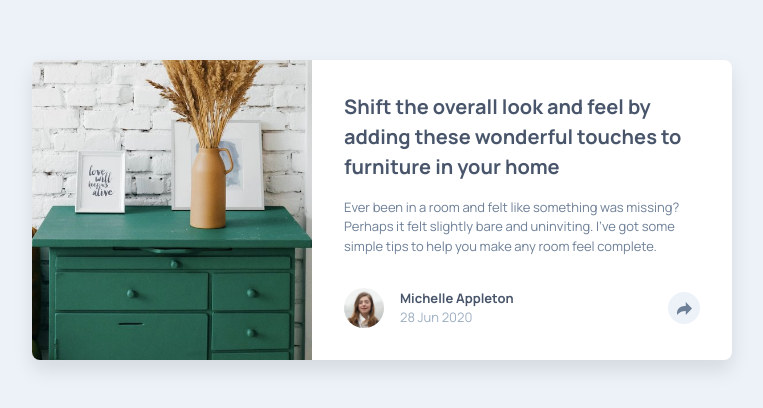
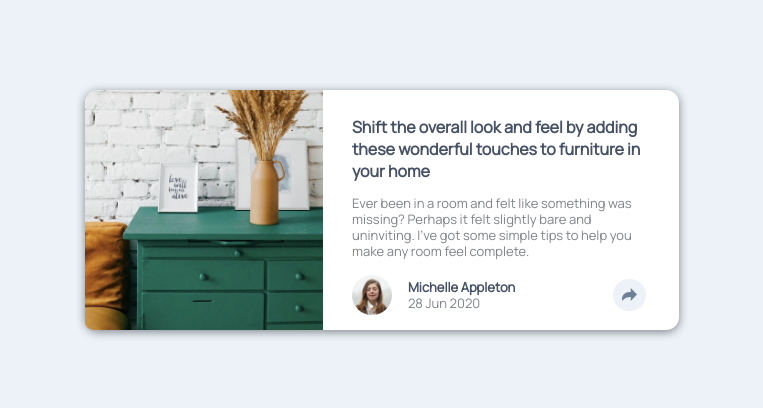
Before and after one commit to jfp99/article-preview, a plain HTML site: page index.html in a window 1280 px wide. Shown: the part 190-598 px from the top of the page, without its empty margins (258-1021 px from the left). Drawn offline with Linux system fonts and the light colour scheme.

Commit message:
reworked

```diff
--- /dev/null
+++ b/css/fonts.css
@@ -0,0 +1,7 @@
+@font-face {
+font-family: 'Manrope';
+src: url('../fonts/Manrope-VariableFont_wght.ttf') format('truetype');
+  font-weight: normal;  /* Adjust for different weights (e.g., 400, 700) */
+  font-style: normal;   /* Use 'italic' for italic variants */
+  font-display: swap;   /* Ensures text renders faster */
+}
--- /dev/null
+++ b/css/reset.css
@@ -0,0 +1,63 @@
+*,
+*::before,
+*::after {
+box-sizing: border-box;
+}
+
+* {
+margin: 0;
+}
+
+@media (prefers-reduced-motion: no-preference) {
+html {
+interpolate-size: allow-keywords;
+}
+}
+
+body {
+line-height: 1.231;
+-webkit-font-smoothing: antialiased;
+}
+
+img,
+picture,
+video,
+canvas,
+svg {
+display: block;
+max-width: 100%;
+}
+
+input,
+button,
+textarea,
+select {
+font: inherit;
+}
+
+p,
+h1,
+h2,
+h3,
+h4,
+h5,
+h6 {
+overflow-wrap: break-word;
+}
+
+p {
+text-wrap: pretty;
+}
+h1,
+h2,
+h3,
+h4,
+h5,
+h6 {
+text-wrap: balance;
+}
+
+#root,
+#__next {
+isolation: isolate;
+}
--- /dev/null
+++ b/css/style.css
@@ -0,0 +1,231 @@
+@import url("/css/reset.css");
+@import url("/css/fonts.css");
+
+:root {
+--ff-main: "Manrope", Helvetica, Arial, sans-serif;
+--fw-regular: 500;
+--fw-bold: 700;
+
+--clr-bluegray900: hsl(217, 19%, 35%);
+--clr-bluegray700: hsl(214, 17%, 51%);
+--clr-bluegray400: hsl(212, 23%, 69%);
+--clr-bluegray200: hsl(210, 46%, 95%);
+
+--color-font: hsl(212, 4.45%, 51.57%);
+--color-font-bold: hsl(218.71, 18.13%, 33.53%);
+}
+
+html {
+font-size: 13px;
+font-family: var(--ff-main);
+}
+
+body {
+height: 100vh;
+color: var(--color-font);
+background-color: var(--clr-bluegray200);
+display: flex;
+flex-direction: column;
+align-items: center;
+justify-content: center;
+}
+.card {
+border-radius: 1rem;
+width: 25.231rem;
+margin-inline: 1rem;
+background-color: white;
+position: relative;
+}
+
+.imageContainer {
+height: 200px;
+}
+
+.headerImage {
+width: 100%;
+height: 100%;
+object-fit: cover;
+object-position: 0% 30%;
+border-top-left-radius: 1rem;
+border-top-right-radius: 1rem;
+}
+
+.contentWrapper {
+padding-inline: 2.77rem;
+}
+
+.headText {
+color: var(--color-font-bold);
+margin-top: 3.231rem;
+font-size: 1.231rem;
+font-weight: var(--fw-bold);
+line-height: 1.692rem;
+}
+
+.descriptionText {
+margin-top: 1.846rem;
+margin-bottom: 2.923rem;
+}
+
+.authorWrapper {
+display: flex;
+place-items: center;
+margin-bottom: 1.538rem;
+}
+
+.profilePicture {
+width: 3.077rem;
+border-radius: 50%;
+margin-right: 1.231rem;
+}
+
+.name {
+color: var(--color-font-bold);
+font-weight: var(--fw-bold);
+}
+.date {
+font-weight: var(--fw-regular);
+}
+.shareButton {
+display: felx;
+place-content: center;
+margin-left: auto;
+height: 2.538rem;
+width: 2.538rem;
+background-color: var(--clr-bluegray200);
+border-radius: 50%;
+z-index: 10;
+}
+
+.shareButton.active {
+background-color: var(--clr-bluegray400);
+}
+
+.shareImg {
+margin: auto;
+}
+.shareImg.active {
+filter: brightness(0) invert(1);
+}
+
+.shareOverlay {
+visibility: hidden;
+display: flex;
+align-items: center;
+justify-content: flex-start;
+gap: 1rem;
+position: absolute;
+bottom: 0;
+left: 0;
+right: 0;
+background-color: var(--clr-bluegray900);
+height: 75px;
+padding-left: 36px;
+border-bottom-left-radius: 1rem;
+border-bottom-right-radius: 1rem;
+}
+
+.shareOverlay.active {
+visibility: visible;
+}
+.shareOverlay p {
+color: var(--clr-bluegray200);
+text-transform: uppercase;
+letter-spacing: 0.375rem;
+}
+.shareOverlay ul {
+display: flex;
+list-style: none;
+margin: 0;
+padding: 0;
+gap: 1rem;
+}
+
+.circle.active .shareIcon {
+filter: brightness(0) invert(1);
+}
+
+@media screen and (min-width: 730px) {
+.card {
+display: flex;
+width: 45.625rem;
+height: 18.5rem;
+box-shadow: 0px 2px 10px;
+}
+
+.imageContainer {
+width: 18.25rem;
+height: 100%;
+}
+
+.headerImage {
+border-top-right-radius: 0;
+border-bottom-left-radius: 0.625rem;
+}
+
+.contentWrapper {
+flex: 1;
+display: flex;
+flex-direction: column;
+justify-content: space-between;
+padding: 2rem;
+padding-left: 2.25rem;
+padding-right: 2.5rem;
+}
+
+.headText {
+margin-top: 0;
+margin-bottom: 1rem; /* Adjust space after heading */
+}
+
+.descriptionText {
+margin-top: 0;
+margin-bottom: 1.25rem;
+}
+
+.authorWrapper {
+margin-top: 0;
+margin-bottom: 0;
+margin-inline: 0;
+z-index: 1;
+}
+
+.date {
+color: var(--color-font);
+}
+.shareOverlay {
+position: absolute;
+bottom: 8rem;
+right: -3.5rem;
+transform: translate(222%, 65%);
+width: 15.385rem;
+height: auto;
+padding: 1.25rem 2rem;
+border-radius: 0.625rem;
+justify-content: center;
+gap: 1rem;
+padding-left: 2rem;
+box-shadow: 0px 2px 10px;
+
+& ul {
+    margin-left: 0;
+}
+
+&::after {
+    content: "";
+    position: absolute;
+    bottom: -0.625rem;
+    left: 50%;
+    transform: translateX(-50%) translateY(-2%);
+    width: 0;
+    height: 0;
+    border-left: 0.625rem solid transparent;
+    border-right: 0.625rem solid transparent;
+    border-top: 0.625rem solid var(--clr-bluegray900);
+}
+}
+
+.shareButton {
+z-index: 1;
+}
+}
--- a/index.html
+++ b/index.html
@@ -1,54 +1,67 @@
-<!DOCTYPE html>
+<!doctype html>
 <html lang="en">
-<head>
-  <meta charset="UTF-8">
-  <meta name="viewport" content="width=device-width, initial-scale=1.0"> <!-- displays site properly based on user's device -->
+  <head>
+    <meta charset="UTF-8" />
+    <meta name="viewport" content="width=device-width, initial-scale=1.0" />
+    <!-- displays site properly based on user's device -->
 
-  <link rel="icon" type="image/png" sizes="32x32" href="./images/favicon-32x32.png">
-  <link rel="stylesheet" href="./styles.css">
-  <meta name="description" content="Frontend Mentor | Article preview component">
-  <meta name="keywords" content="Frontend Mentor, Article preview component, HTML, CSS, JavaScript">
-  <link rel="preconnect" href="https://fonts.googleapis.com">
-  <link rel="preconnect" href="https://fonts.gstatic.com" crossorigin>
-  <link href="https://fonts.googleapis.com/css2?family=Manrope:wght@200..800&display=swap" rel="stylesheet">
-  <script defer src="./script.js"></script>
+    <link
+      rel="icon"
+      type="image/png"
+      sizes="32x32"
+      href="./images/favicon-32x32.png"
+    />
+    <link rel="stylesheet" href="./css/style.css" />
 
-  <title>Frontend Mentor | Article preview component</title>
-
-</head>
-<body>
-  <div class="card">
-    <img src="images/drawers.jpg" alt="Green dresser with decorative items" class="card-image">
-
-    <div class="card-content">
-      <h1 class="card-title">Shift the overall look and feel by adding these wonderful touches to furniture in your home</h1>
-      <p class="card-text">Ever been in a room and felt like something was missing? Perhaps it felt slightly bare and uninviting. I've got some simple tips to help you make any room feel complete.</p>
-
-      <div class="card-footer">
-        <div class="author">
-          <img src="images/avatar-michelle.jpg" alt="Michelle Appleton" class="author-avatar">
-          <div class="author-info">
-            <div class="author-name">Michelle Appleton</div>
-            <div class="date">28 Jun 2020</div>
+    <title>JFP | Frontend Mentor Article preview component</title>
+  </head>
+  <body>
+    <div class="card">
+      <div class="imageContainer">
+        <img
+          class="headerImage"
+          src="/images/drawers.jpg"
+          alt="A green wooden dresser with a framed 'love will keep us alive' picture and a vase of wheat stalks, against a white brick wall."
+        />
+      </div>
+      <div class="contentWrapper">
+        <p class="headText">
+          Shift the overall look and feel by adding these wonderful touches to
+          furniture in your home
+        </p>
+        <p class="descriptionText">
+          Ever been in a room and felt like something was missing? Perhaps it
+          felt slightly bare and uninviting. I’ve got some simple tips to help
+          you make any room feel complete.
+        </p>
+        <div class="authorWrapper">
+          <img
+            src="/images/avatar-michelle.jpg"
+            alt="Michelle Appleton profile picture"
+            class="profilePicture"
+          />
+          <p class="name">
+            Michelle Appleton <br /><span class="date">28 Jun 2020</span>
+          </p>
+          <div class="shareButton" id="shareButton">
+            <img
+              id="shareImg"
+              class="shareImg"
+              src="/images/icon-share.svg"
+              alt="share icon"
+            />
           </div>
         </div>
-
-        <button class="share-button" id="shareButton">
-          <svg xmlns="http://www.w3.org/2000/svg" width="15" height="13">
-            <path fill="#6E8098" d="M15 6.495L8.766.014V3.88H7.441C3.33 3.88 0 7.039 0 10.936v2.049l.589-.612C2.59 10.294 5.422 9.11 8.39 9.11h.375v3.867L15 6.495z"/>
-          </svg>
-        </button>
       </div>
-
-      <div class="share-tooltip" id="shareTooltip">
-        <span>Share</span>
-        <div class="social-icons">
-          <a href="#"><img src="images/icon-facebook.svg" alt="Facebook"></a>
-          <a href="#"><img src="images/icon-twitter.svg" alt="Twitter"></a>
-          <a href="#"><img src="images/icon-pinterest.svg" alt="Pinterest"></a>
-        </div>
+      <div class="shareOverlay" id="shareOverlay">
+        <p>Share</p>
+        <ul>
+          <li><img src="/images/icon-facebook.svg" alt="facebook icon" /></li>
+          <li><img src="/images/icon-twitter.svg" alt="twitter icon" /></li>
+          <li><img src="/images/icon-pinterest.svg" alt="pinterest icon" /></li>
+        </ul>
       </div>
     </div>
-  </div>
-</body>
+    <script src="/script/script.js"></script>
+  </body>
 </html>
--- a/styles.css
+++ /dev/null
@@ -1,211 +0,0 @@
-/* COLOR PALETTE */
-:root {
---dark-gray: hsl(217, 19%, 35%);
---desat-dark-blue: hsl(214, 17%, 51%);
---gray-blue: hsl(212, 23%, 69%);
---light-gray: hsl(210, 46%, 95%);
---white: hsl(0, 0%, 100%);
-/* SPACING */
---spacing-0: 0px;
---spacing-200: 16px;
---spacing-300: 24px;
---spacing-400: 32px;
---spacing-500: 40px;
---spacing-600: 48px;
---spacing-700: 64px;
---spacing-800: 80px;
---spacing-900: 96px;
---spacing-1300: 104px;
---spacing-2000: 160px;
-}
-
-* {
-    margin: 0;
-    padding: 0;
-    box-sizing: border-box;
-}
-
-body {
-    font-family: 'Manrope', sans-serif;
-    background-color: var(--light-gray);
-    display: flex;
-    justify-content: center;
-    align-items: center;
-    min-height: 100vh;
-    padding: 1.5rem;
-    line-height: 1.5;
-}
-
-.card {
-    background-color: var(--white);
-    border-radius: 0.5rem;
-    overflow: hidden;
-    max-width: 375px;
-    box-shadow: 0 10px 20px rgba(0,0,0,0.1);
-    position: relative;
-}
-
-.card-image {
-    width: 100%;
-    height: 200px;
-    object-fit: cover;
-}
-
-.card-content {
-    padding: 2rem 2rem 1.5rem;
-    position: relative;
-}
-
-.card-title {
-    color: var(--dark-gray);
-    font-size: 1rem;
-    margin-bottom: 1rem;
-    font-weight: 700;
-}
-
-.card-text {
-    color: var(--desat-dark-blue);
-    font-size: 0.8125rem;
-    margin-bottom: 2rem;
-}
-
-.card-footer {
-    display: flex;
-    align-items: center;
-    justify-content: space-between;
-    position: relative;
-}
-
-.author {
-    display: flex;
-    align-items: center;
-    gap: 1rem;
-}
-
-.author-avatar {
-    width: 40px;
-    height: 40px;
-    border-radius: 50%;
-}
-
-.author-info {
-    font-size: 0.8125rem;
-}
-
-.author-name {
-    color: var(--dark-gray);
-    font-weight: 700;
-}
-
-.date {
-    color: var(--gray-blue);
-}
-
-.share-button {
-    background-color: var(--light-gray);
-    border: none;
-    width: 32px;
-    height: 32px;
-    border-radius: 50%;
-    display: flex;
-    align-items: center;
-    justify-content: center;
-    cursor: pointer;
-    transition: all 0.3s ease;
-    position: relative;
-    z-index: 10;
-}
-
-.share-button.active {
-    background-color: var(--desat-dark-blue);
-    z-index: 20;
-}
-
-.share-button svg path {
-    transition: fill 0.3s ease;
-}
-
-.share-button.active svg path {
-    fill: var(--white);
-}
-
-.share-tooltip {
-    position: absolute;
-    bottom: 0;
-    left: 0;
-    right: 0;
-    background-color: var(--dark-gray);
-    padding: 1.5rem 2rem;
-    display: flex;
-    align-items: center;
-    gap: 1rem;
-    transform: translateY(100%);
-    transition: transform 0.3s ease;
-    visibility: hidden;
-    z-index: 5;
-
-}
-
-.share-tooltip.active {
-    transform: translateY(0);
-    visibility: visible;
-}
-
-.share-tooltip span {
-    color: var(--gray-blue);
-    text-transform: uppercase;
-    letter-spacing: 0.3rem;
-    font-size: 0.8125rem;
-}
-
-.social-icons {
-    display: flex;
-    gap: 1rem;
-}
-
-@media (min-width: 768px) {
-    .card {
-    display: flex;
-    max-width: 700px;
-    }
-
-    .card-image {
-    height: auto;
-    width: 40%;
-    }
-
-    .card-content {
-    padding: 2rem;
-    width: 60%;
-    }
-
-    .card-title {
-    font-size: 1.25rem;
-    }
-
-    .share-tooltip {
-    bottom: auto;
-    left: auto;
-    right: -1rem;
-    top: 50%;
-    transform: translateY(-50%) translateX(0);
-    border-radius: 0.5rem;
-    padding: 1rem 2rem;
-    box-shadow: 0 5px 15px rgba(0,0,0,0.2);
-    }
-
-    .share-tooltip::after {
-        content: '';
-        position: absolute;
-        bottom: -10px;
-        left: 50%;
-        transform: translateX(-50%);
-        border-width: 10px 10px 0;
-        border-style: solid;
-        border-color: var(--dark-gray) transparent transparent;
-    }
-
-    .share-tooltip.active {
-    transform: translateY(-50%) translateX(0);
-    }
-    }
```
Also changed, not shown: script/script.js (renamed from script.js, +4 -4 lines), fonts/Manrope-VariableFont_wght.ttf (added).
